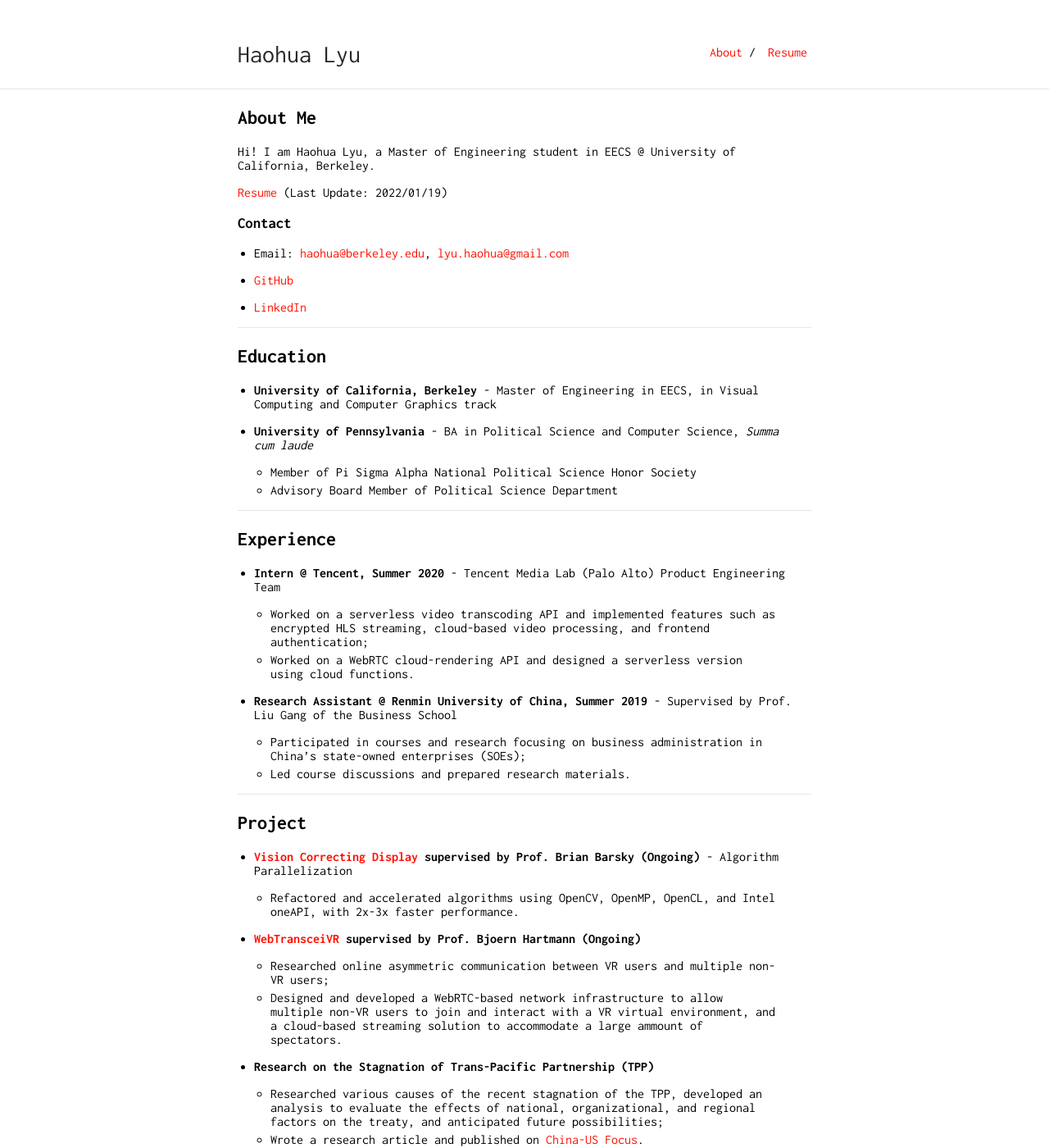
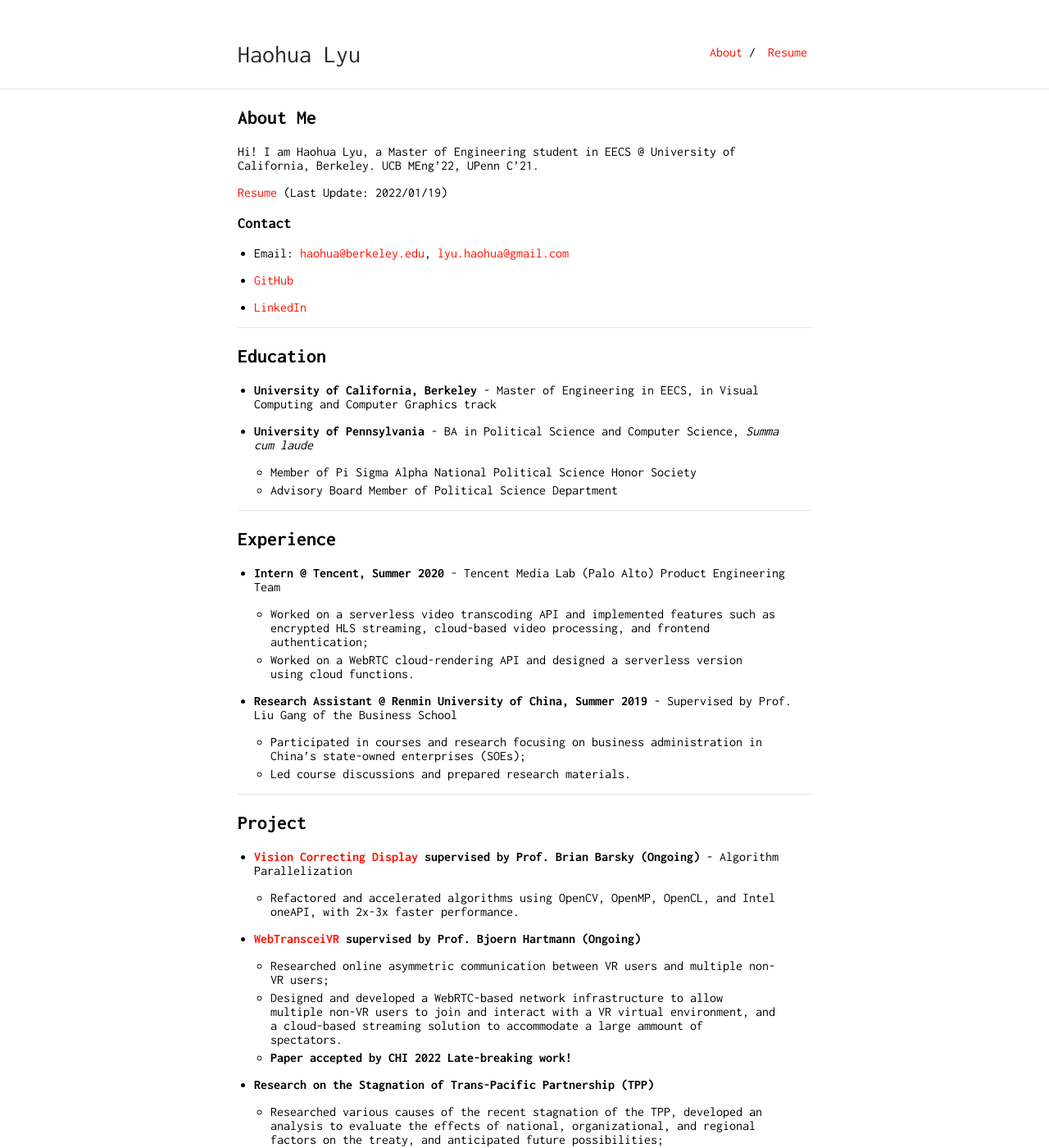
Before and after one commit to Haohua-Lyu/haohua-lyu.github.io, a Jekyll site: the page built from index.md, in a window 1280 px wide and 1400 px high. Shown: the whole window at 82% size. Built offline with Jekyll 4.4.1, drawn with Linux system fonts in a browser that asks for light colours.

Commit message:
Update index.md

```diff
--- a/index.md
+++ b/index.md
@@ -7,7 +7,7 @@ layout: default
 
 <!-- <img class="profile-picture" src="sherlock.jpg"> -->
 
-Hi! I am Haohua Lyu, a Master of Engineering student in EECS @ University of California, Berkeley.
+Hi! I am Haohua Lyu, a Master of Engineering student in EECS @ University of California, Berkeley. UCB MEng'22, UPenn C'21.
 
 [Resume](Haohua_Lyu_Resume_EN_2022_01_T.pdf) (Last Update: 2022/01/19)
 
@@ -56,6 +56,7 @@ Hi! I am Haohua Lyu, a Master of Engineering student in EECS @ University of Cal
   - Researched online asymmetric communication between VR users and multiple non-VR users;
   - Designed and developed a WebRTC-based network infrastructure to allow multiple non-VR users to join and interact with a
 VR virtual environment, and a cloud-based streaming solution to accommodate a large ammount of spectators.
+  - **Paper accepted by CHI 2022 Late-breaking work!**
 
 * **Research on the Stagnation of Trans-Pacific Partnership (TPP)**
 
```
